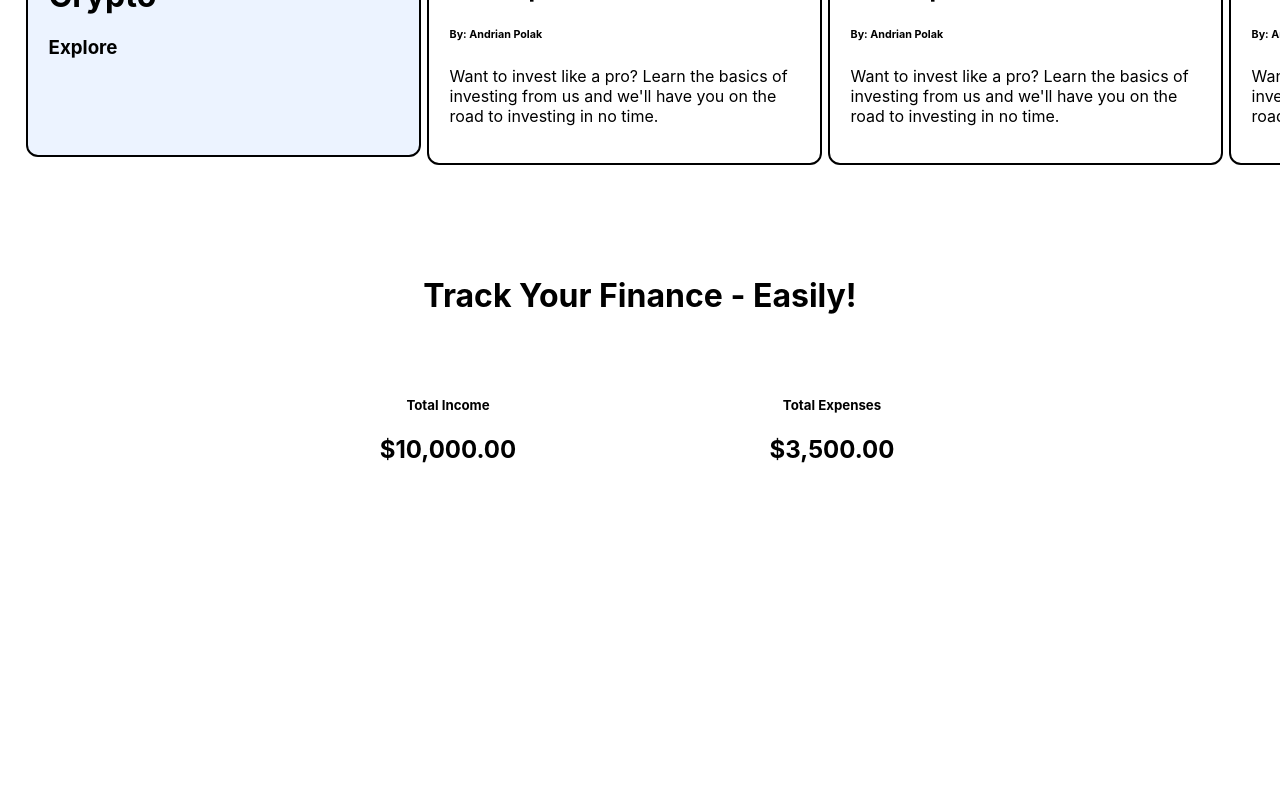
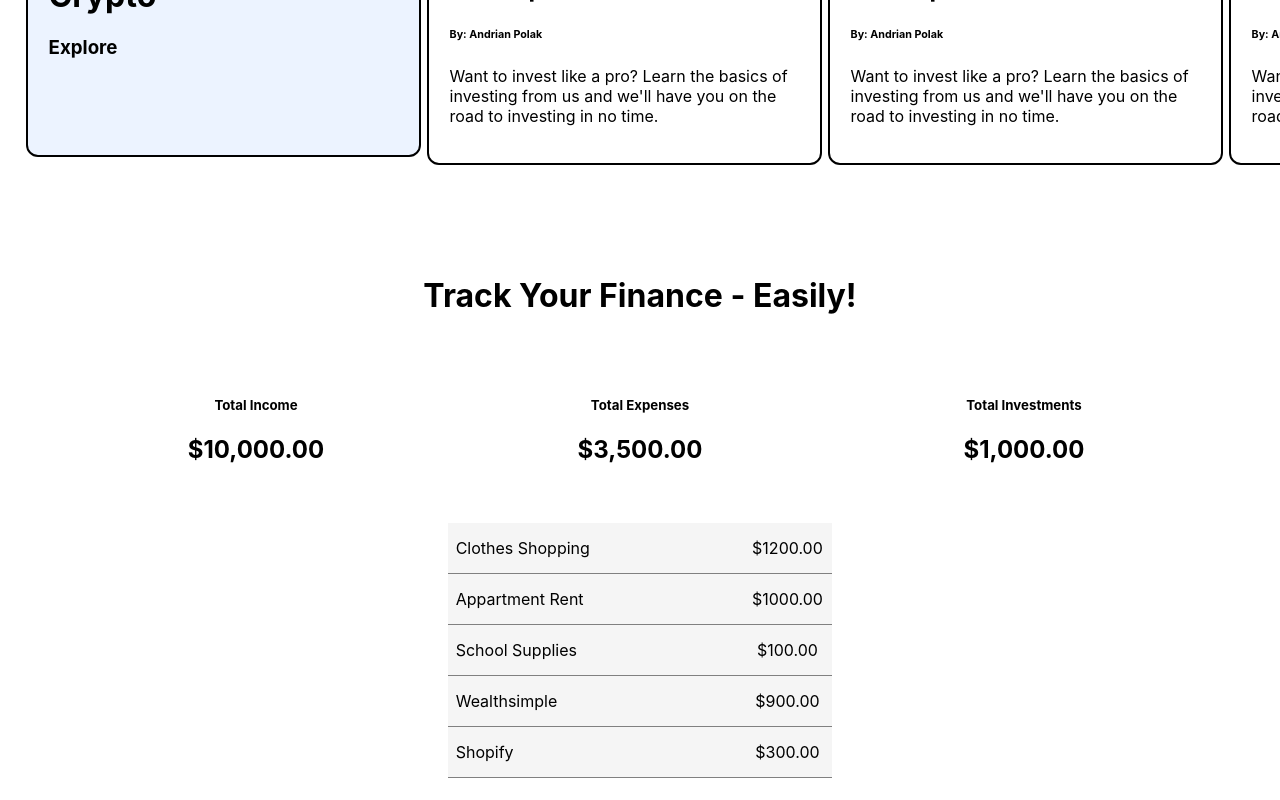
Before and after one commit to Uniinvesting/Main-Page, a React (Create React App) app in the folder uniinvesting_main_page/: page / in a window 1280 px wide. Shown: the part 838-1638 px from the top of the page. Before the commit the page ends 1322 px from the top, so only its background shows below. Built offline with nearby package versions, Linux system fonts and the light colour scheme.

Commit message:
all expenses block

```diff
--- a/uniinvesting_main_page/src/App.css
+++ b/uniinvesting_main_page/src/App.css
@@ -92,3 +92,38 @@ section {
 .row-box {
   width: 30%;
 }
+.list-block {
+  padding: 2%;
+  border-bottom: solid 1px grey;
+}
+div#expenses {
+  background: whitesmoke;
+  width: 30%;
+  margin-bottom: 2%;
+  cursor: pointer;
+}
+.row-left{
+  display: flex;
+  justify-content: left;
+  flex-wrap: wrap;
+  margin-top: 2%;
+  margin-bottom: 2%;
+}
+.tr-block-1 {
+  width: 80%;
+  text-align: left;
+  cursor: pointer;
+}
+.tr-block-2 {
+  width: 20%;
+  cursor: pointer;
+}
+.tr-block-3 {
+    width: 33.33%;
+    text-align: left;
+    margin-top: 5%;
+    cursor: pointer;
+}
+.hide{
+  display: none;
+}
--- a/uniinvesting_main_page/src/components/data/expenses.js
+++ b/uniinvesting_main_page/src/components/data/expenses.js
@@ -0,0 +1,43 @@
+export const expenses = [
+    {
+        expense_name: 'Clothes Shopping',
+        expense_amount: 1200.00,
+        expense_type: 'education',
+        expense_category: 'personal',
+        expense_date: '5/15/2022',
+        expense_id: 'expense-1'
+    },
+    {
+        expense_name: 'Appartment Rent',
+        expense_amount: 1000.00,
+        expense_type: 'living',
+        expense_category: 'personal',
+        expense_date: '8/12/2022',
+        expense_id: 'expense-2'
+    },
+    {
+        expense_name: 'School Supplies',
+        expense_amount: 100.00,
+        expense_type: 'education',
+        expense_category: 'personal',
+        expense_date: '3/12/2022',
+        expense_id: 'expense-3'
+    },
+    {
+        expense_name: 'Wealthsimple',
+        expense_amount: 900.00,
+        expense_type: 'business',
+        expense_category: 'investing',
+        expense_date: '5/17/2022',
+        expense_id: 'expense-4'
+    },
+    {
+        expense_name: 'Shopify',
+        expense_amount: 300.00,
+        expense_type: 'business',
+        expense_category: 'investing',
+        expense_date: '7/01/2022',
+        expense_id: 'expense-5'
+    }
+
+]
--- a/uniinvesting_main_page/src/components/finance_tracker.js
+++ b/uniinvesting_main_page/src/components/finance_tracker.js
@@ -1,4 +1,5 @@
 import React from 'react'
+import { expenses } from './data/expenses'
 
 export default function Finance_tracker() {
   return (
@@ -25,7 +26,44 @@ export default function Finance_tracker() {
                         <h2>$3,500.00</h2>
                     </div>
                 </div>
+                <div className='row-box'>
+                    <div className='icon'>
+
+                    </div>
+                    <div className='finance-info'>
+                        <h5>Total Investments</h5>
+                        <h2>$1,000.00</h2>
+                    </div>
+                </div>
             </div>
+
+            <div className='row'>
+                <div id='expenses' className='transactions-list'>
+                    {expenses.map((data, key) => {
+
+                        const showMore = (e) => {
+                            var box_id = e.target.id;
+                            var more_info = box_id + 'more-info';
+                            document.getElementById(more_info).classList.toggle('hide');
+                        }
+
+                        return(
+                            <div className='list-block' key={key} id={data.expense_id} onClick={showMore}>
+                                <div className='row-left'>
+                                    <div className='tr-block-1' id={data.expense_id}>{data.expense_name}</div>
+                                    <div className='tr-block-2' id={data.expense_id}>${data.expense_amount.toFixed(2)}</div>
+                                </div>
+                                <div className='row-left hide' id={data.expense_id + 'more-info'}>
+                                    <div className='tr-block-3'>Type: {data.expense_type}</div>
+                                    <div className='tr-block-3'>Category: {data.expense_category}</div>
+                                    <div className='tr-block-3'>Date: {data.expense_date}</div>
+                                </div>
+                            </div>
+                        )
+                    })}
+                </div>
+            </div>
+
         </div>
   )
 }
```
